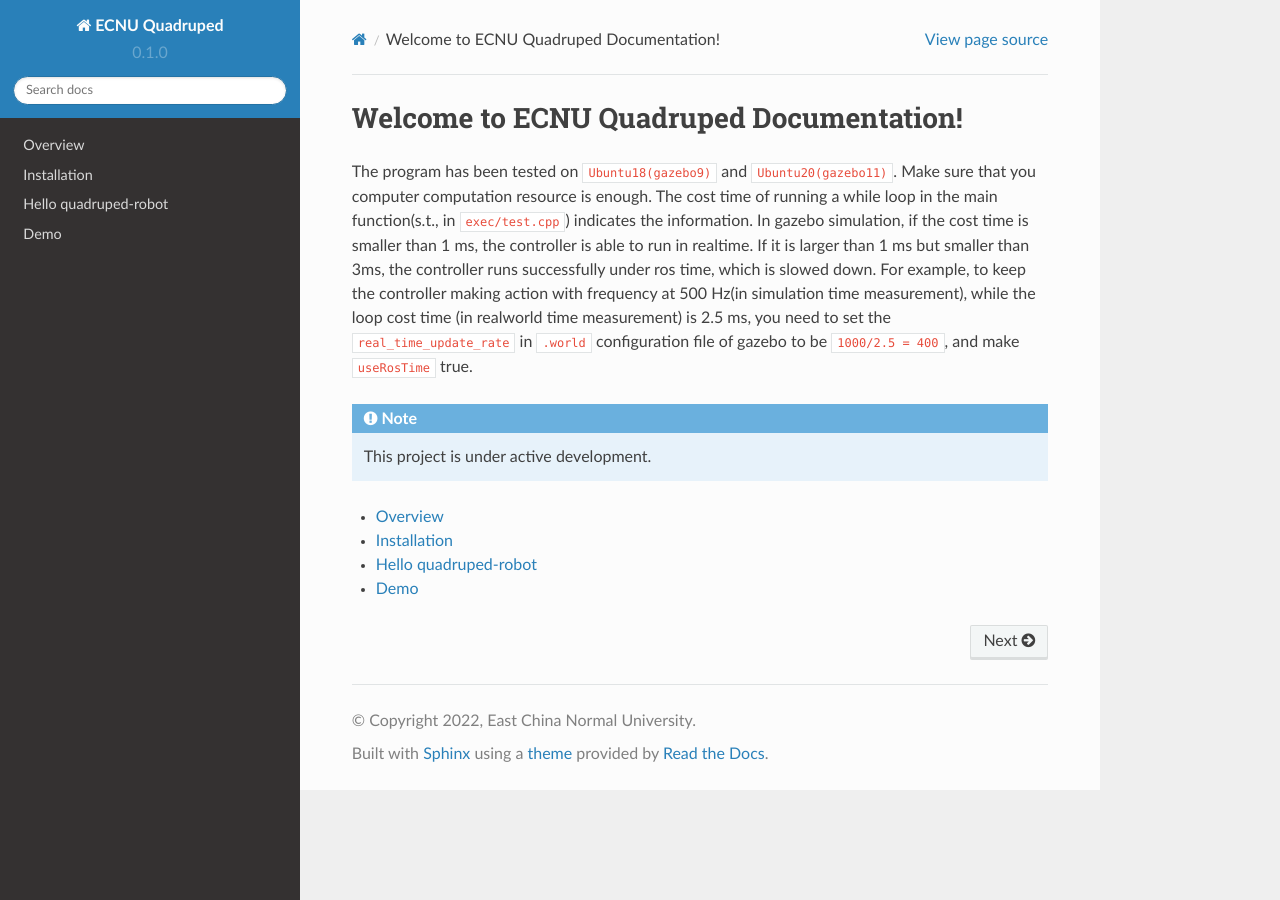
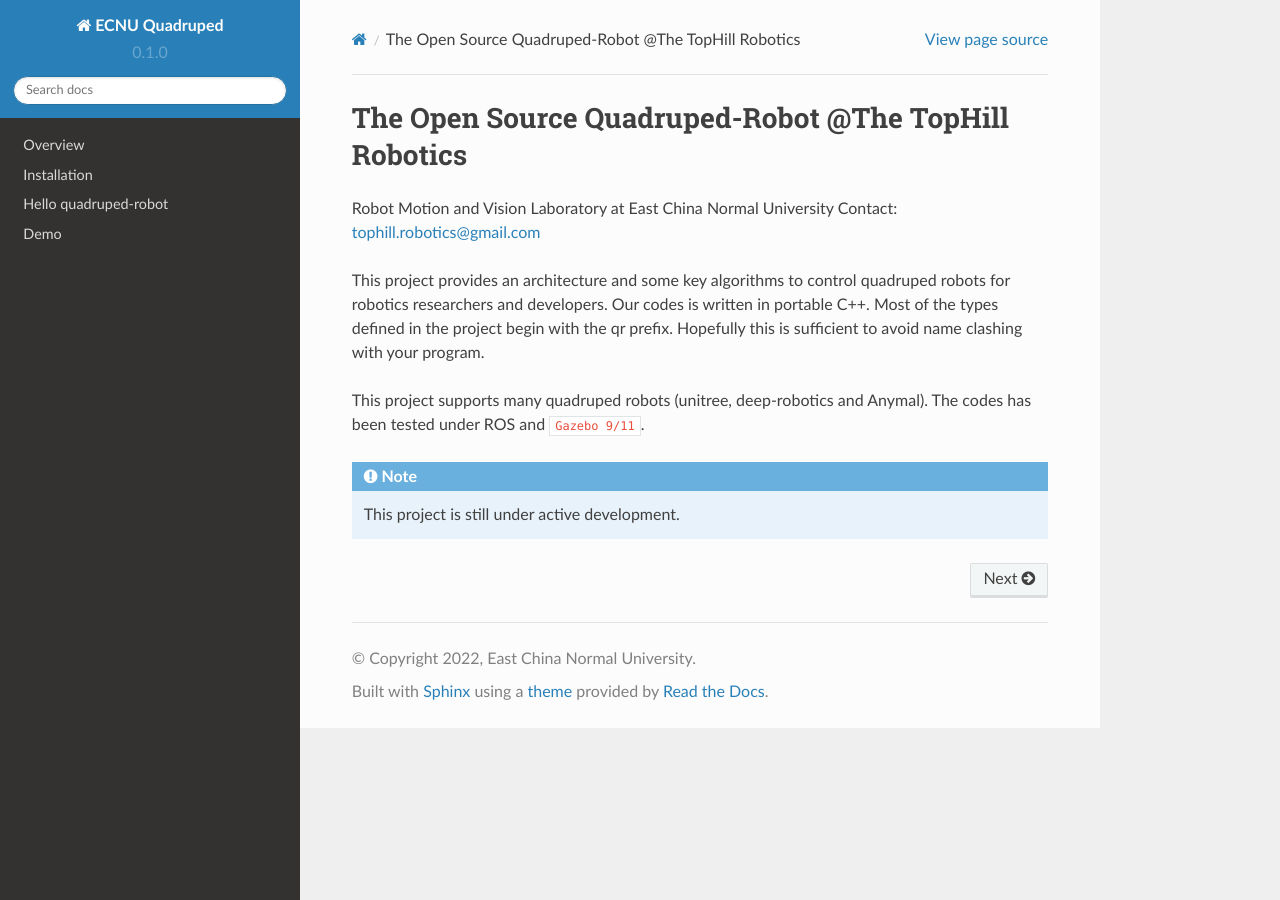
Before and after one commit to TopHillRobotics/quadruped-robot-docs, a Sphinx documentation site: the page built from docs/source/index.rst, in a window 1280 px wide. Built offline with Sphinx 7.4.7 and the Read the Docs theme 2.0.0, drawn with Linux system fonts in a browser that asks for light colours; pages that are not in the unit, such as notebooks, are missing from menus.

Commit message:
Update index.rst

```diff
--- a/docs/source/index.rst
+++ b/docs/source/index.rst
@@ -1,22 +1,22 @@
-Welcome to ECNU Quadruped Documentation!
+The Open Source Quadruped-Robot @The TopHill Robotics
 ===========================================
+Robot Motion and Vision Laboratory at East China Normal University
+Contact: tophill.robotics@gmail.com
 
-The program has been tested on ``Ubuntu18(gazebo9)`` and ``Ubuntu20(gazebo11)``.
-Make sure that you computer computation resource is enough.
-The cost time of running a while loop in the main function(s.t., in ``exec/test.cpp``) indicates the information.
-In gazebo simulation, if the cost time is smaller than 1 ms, the controller is able to run in realtime.
-If it is larger than 1 ms but smaller than 3ms, the controller runs successfully under ros time, which is slowed down.
-For example, to keep the controller making action with frequency at 500 Hz(in simulation time measurement),
-while the loop cost time (in realworld time measurement) is 2.5 ms, you need to set the ``real_time_update_rate``
-in ``.world`` configuration file of gazebo to be ``1000/2.5 = 400``, and make ``useRosTime`` true.
+
+This project provides an architecture and some key algorithms to control quadruped robots for robotics researchers and developers. Our codes is written in portable C++. Most of the types defined in the project begin with the qr prefix. Hopefully this is sufficient to avoid name clashing with your program.
+
+This project supports many quadruped robots (unitree, deep-robotics and Anymal). The codes has been tested under ROS and ``Gazebo 9/11``.
+
 
 .. note::
 
-   This project is under active development.
+   This project is still under active development.
 
 
 .. toctree::
    :maxdepth: 1
+   :hidden:
 
    overview.rst
    installation.rst
```
